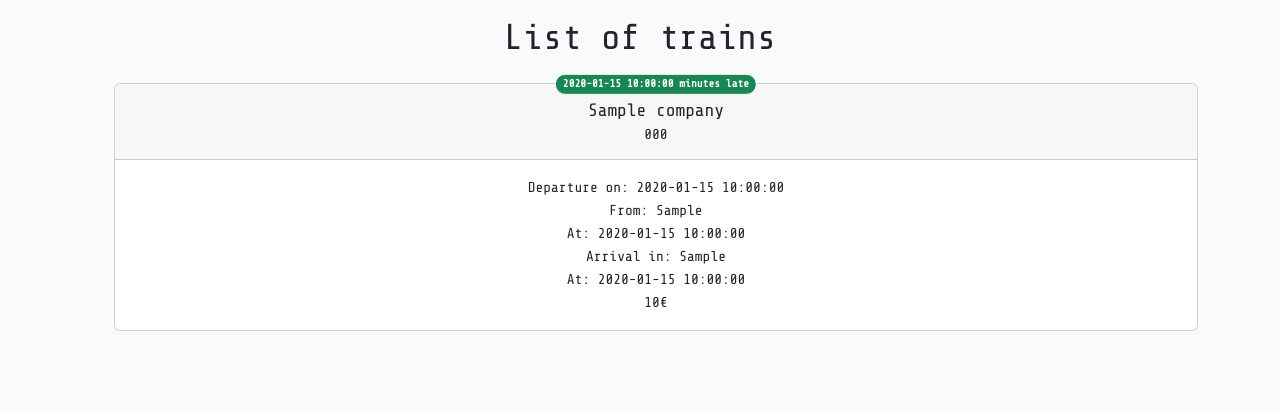
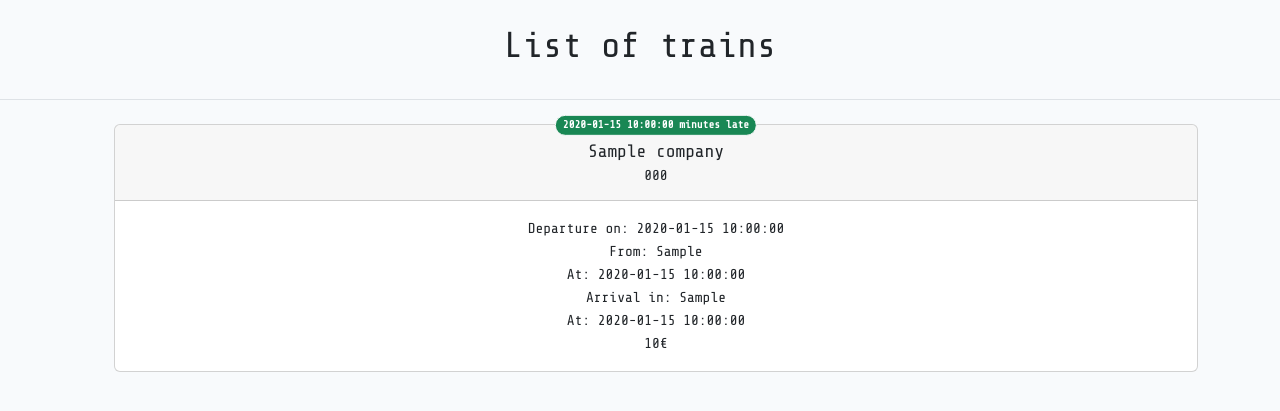
Before and after one commit to FilippoGraziano/laravel-migration-seeder, a Laravel app: template resources/views/home.blade.php in a window 1280 px wide. Shown: the top 411 px of the page. Run offline with Laravel 12, Linux system fonts and the light colour scheme; the template is opened without the code that fills it: most values are stand-ins (such as "Sample title", 1, 10 or a date in 2020); style sheets or scripts are compiled from the project's sources.

Commit message:
add tag header and main add style to the header

```diff
--- a/resources/views/home.blade.php
+++ b/resources/views/home.blade.php
@@ -17,8 +17,19 @@
     <title>Trains</title>
 </head>
 
-<body class="container">
-    <h1 class="text-center py-3">List of trains</h1>
+<body>
+
+    <header class="bg-body-secondary border-bottom mb-4">
+
+        <div class="container">
+
+            <h1 class="text-center py-4">List of trains</h1>
+
+        </div>
+
+    </header>
+
+    <main class="container">
 
         <ul>
 
@@ -30,22 +41,23 @@
 
                 @endphp
 
-            <li class="{{ $cancelled_train ? 'bg-danger-subtle ' : ($in_late_train ? 'bg-warning-subtle ' : '') }}card text-center mb-3">
+                <li
+                    class="{{ $cancelled_train ? 'bg-danger-subtle ' : ($in_late_train ? 'bg-warning-subtle ' : '') }}card text-center mb-4">
 
-                <div class="card-header pt-3{{ $cancelled_train ? ' bg-danger' : ($in_late_train ? ' bg-warning' : '') }}">
+                    <div
+                        class="card-header pt-3{{ $cancelled_train ? ' bg-danger' : ($in_late_train ? ' bg-warning' : '') }}">
 
                         <h5 class="card-title{{ $cancelled_train ? ' text-light' : '' }}">{{ $train->company }}</h5>
-                    <h6 class="card-subtitle {{ $cancelled_train ? ' text-light ' : ' text-body-secondary ' }} mb-2">{{ $train->train_code }} </h6>
+                        <h6
+                            class="card-subtitle {{ $cancelled_train ? ' text-light ' : ' text-body-secondary ' }} mb-2">
+                            {{ $train->train_code }} </h6>
 
                     </div>
 
                     <div class="card-body">
 
-                    <span class="position-absolute top-0 start-50 translate-middle badge rounded-pill border border-light {{ $in_late_train ? 'bg-danger' : 'bg-success' }}">{{ $cancelled_train
-                        ? 'Cancelled'
-                        : ($train->in_time == 1
-                            ? 'In time'
-                            : ($train->late_time .= ' minutes late')) }}
+                        <span
+                            class="position-absolute top-0 start-50 translate-middle badge rounded-pill border border-light {{ $in_late_train ? 'bg-danger' : 'bg-success' }}">{{ $cancelled_train ? 'Cancelled' : ($train->in_time == 1 ? 'In time' : ($train->late_time .= ' minutes late')) }}
                         </span>
 
                         <span class="d-block">Departure on: {{ $train->departure_date }}</span>
@@ -58,11 +70,12 @@
                     </div>
 
                 </li>
-
             @endforeach
 
         </ul>
 
+    </main>
+
 </body>
 
 </html>
```
Lines whose indentation alone changed are shown as unchanged.
